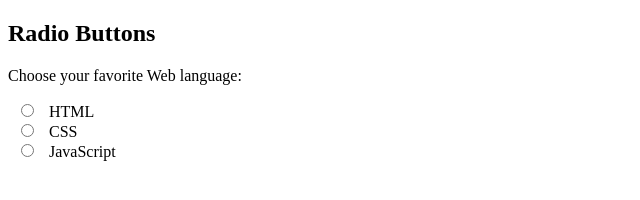
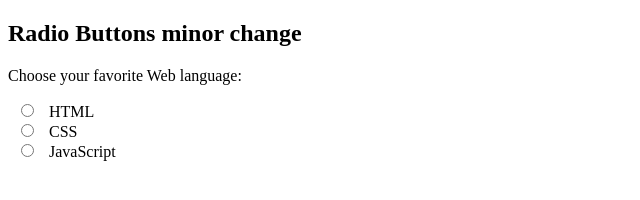
Before and after one commit to Shubhamverma1234/freshersbatch-march22, a plain HTML site: page Assignments/demo1.html in a window 1280 px wide. Shown: the whole page, without its empty margins (0-640 px from the left). Drawn offline with Linux system fonts and the light colour scheme.

Commit message:
minor changes files in html-assignments

```diff
--- a/Assignments/demo1.html
+++ b/Assignments/demo1.html
@@ -2,7 +2,7 @@
 <html>
 <body>
 
-<h2>Radio Buttons</h2>
+<h2>Radio Buttons minor change</h2>
 
 <p>Choose your favorite Web language:</p>
 
```
